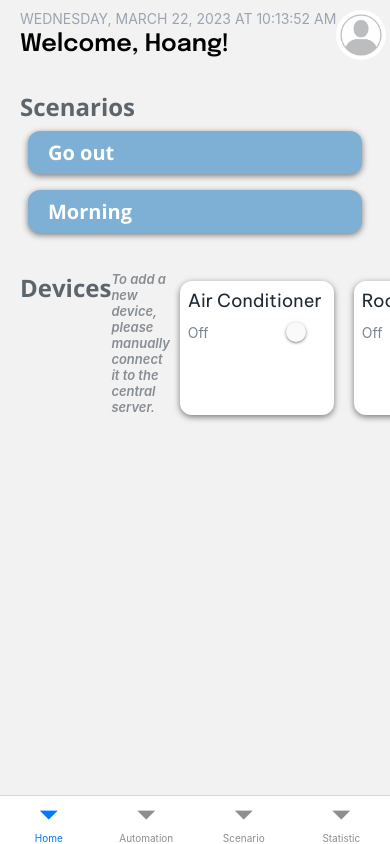
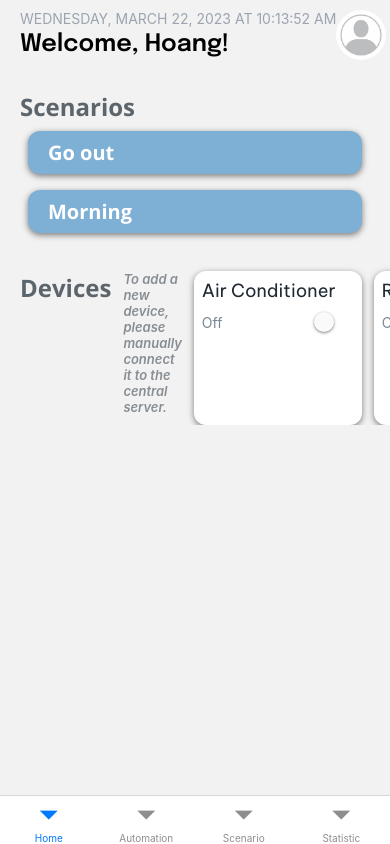
Before and after one commit to ryanhoangt/smart-plug-mobile-app, a React Native app: screen /Home in a window 390 px wide. Built offline with nearby package versions, Linux system fonts and the light colour scheme.

Commit message:
Remove marge in component

```diff
--- a/components/Home/DeviceController.js
+++ b/components/Home/DeviceController.js
@@ -32,8 +32,7 @@ export default DeviceController;
 const styles = StyleSheet.create({
   deviceContainer: {
     backgroundColor: "white",
-    width: "44%",
-    margin: 10,
+    width: "48%",
     borderRadius: 12,
     padding: 8,
     elevation: 4, // add shadow - android only
--- a/screens/HomeScreen.js
+++ b/screens/HomeScreen.js
@@ -59,9 +59,11 @@ function HomeScreen() {
           <Text style={styles.addDeviceInstructionText}>
             To add a new device, please manually connect it to the central server.
           </Text>
-          <DeviceController deviceName="Air Conditioner" />
-          <DeviceController deviceName="Room Lights" />
-          <DeviceController deviceName="Speakers" />
+          {/* <View> */}
+            <DeviceController deviceName="Air Conditioner" />
+            <DeviceController deviceName="Room Lights" />
+            <DeviceController deviceName="Speakers" />
+          {/* </View> */}
         </View>
       </ScrollView>
     </SafeAreaView>
@@ -89,6 +91,7 @@ const styles = StyleSheet.create({
     flexDirection: "row",
     flexWrap: 1,
     justifyContent: "space-between",
+    gap: 12,
   },
   avatarImg: {
     width: 50,
```
